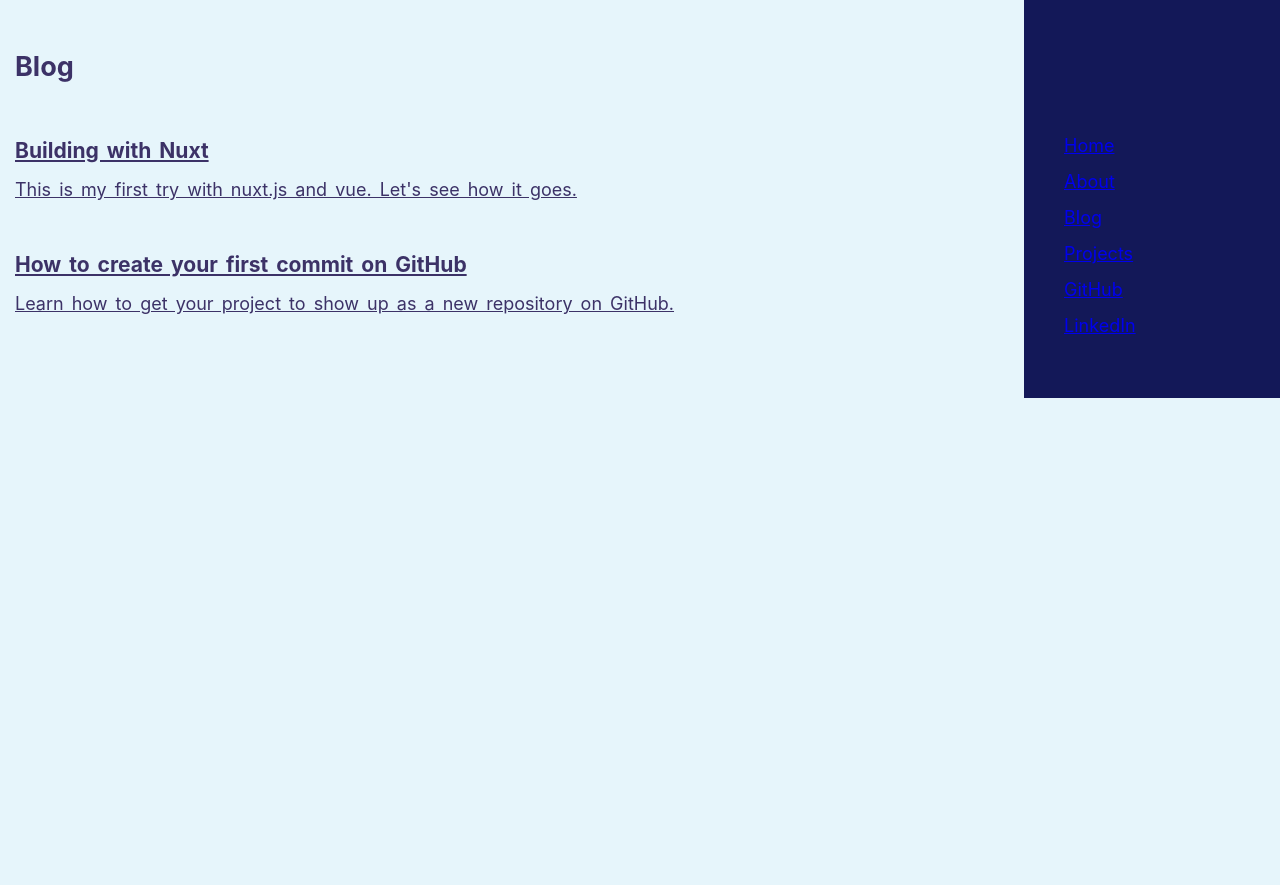
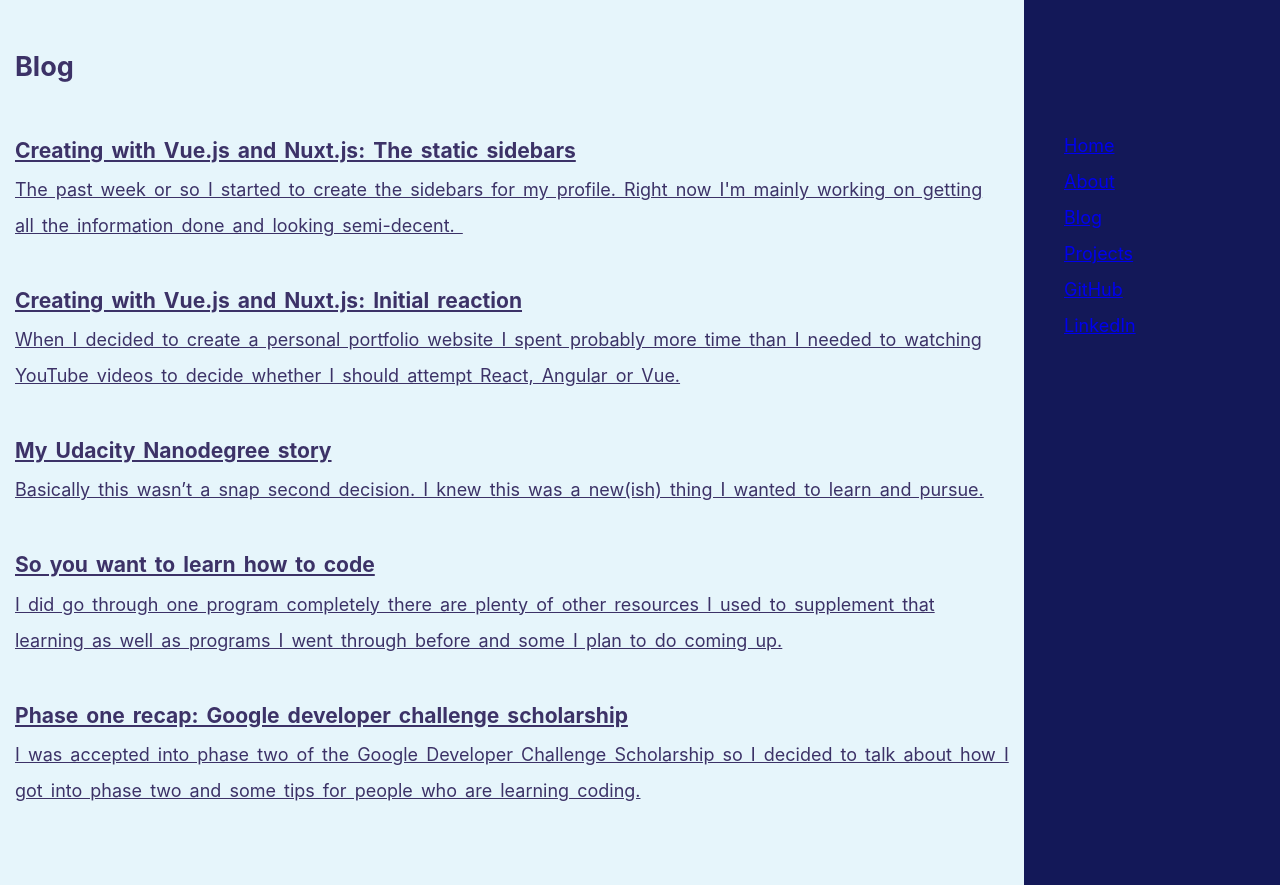
Before and after one commit to JennaKoslowski/vue-profile, a Nuxt app: page /blog in a window 1280 px wide. Before the commit the page ends 800 px from the top, so only its background shows below. Built offline with nearby package versions, Linux system fonts and the light colour scheme.

Commit message:
add in more blog post previews

```diff
--- a/pages/blog/index.vue
+++ b/pages/blog/index.vue
@@ -4,12 +4,21 @@
         <h1 class= "title">
         Blog
     </h1>
+        <Posts class="post" id="5"
+            title="Creating with Vue.js and Nuxt.js: The static sidebars"
+            previewText="The past week or so I started to create the sidebars for my profile. Right now I'm mainly working on getting all the information done and looking semi-decent. " />
+        <Posts class="post" id="4"
+            title="Creating with Vue.js and Nuxt.js: Initial reaction"
+            previewText="When I decided to create a personal portfolio website I spent probably more time than I needed to watching YouTube videos to decide whether I should attempt React, Angular or Vue." />
+        <Posts class="post" id="3"
+            title="My Udacity Nanodegree story"
+            previewText="Basically this wasn’t a snap second decision. I knew this was a new(ish) thing I wanted to learn and pursue." />
         <Posts class="post" id="2"
-            title="Building with Nuxt"
-            previewText="This is my first try with nuxt.js and vue. Let's see how it goes." />
+            title="So you want to learn how to code"
+            previewText="I did go through one program completely there are plenty of other resources I used to supplement that learning as well as programs I went through before and some I plan to do coming up." />
         <Posts class="post" id="1"
-            title="How to create your first commit on GitHub"
-            previewText="Learn how to get your project to show up as a new repository on GitHub." />
+            title="Phase one recap: Google developer challenge scholarship"
+            previewText="I was accepted into phase two of the Google Developer Challenge Scholarship so I decided to talk about how I got into phase two and some tips for people who are learning coding." />
     </section>
 
 </template>
```
